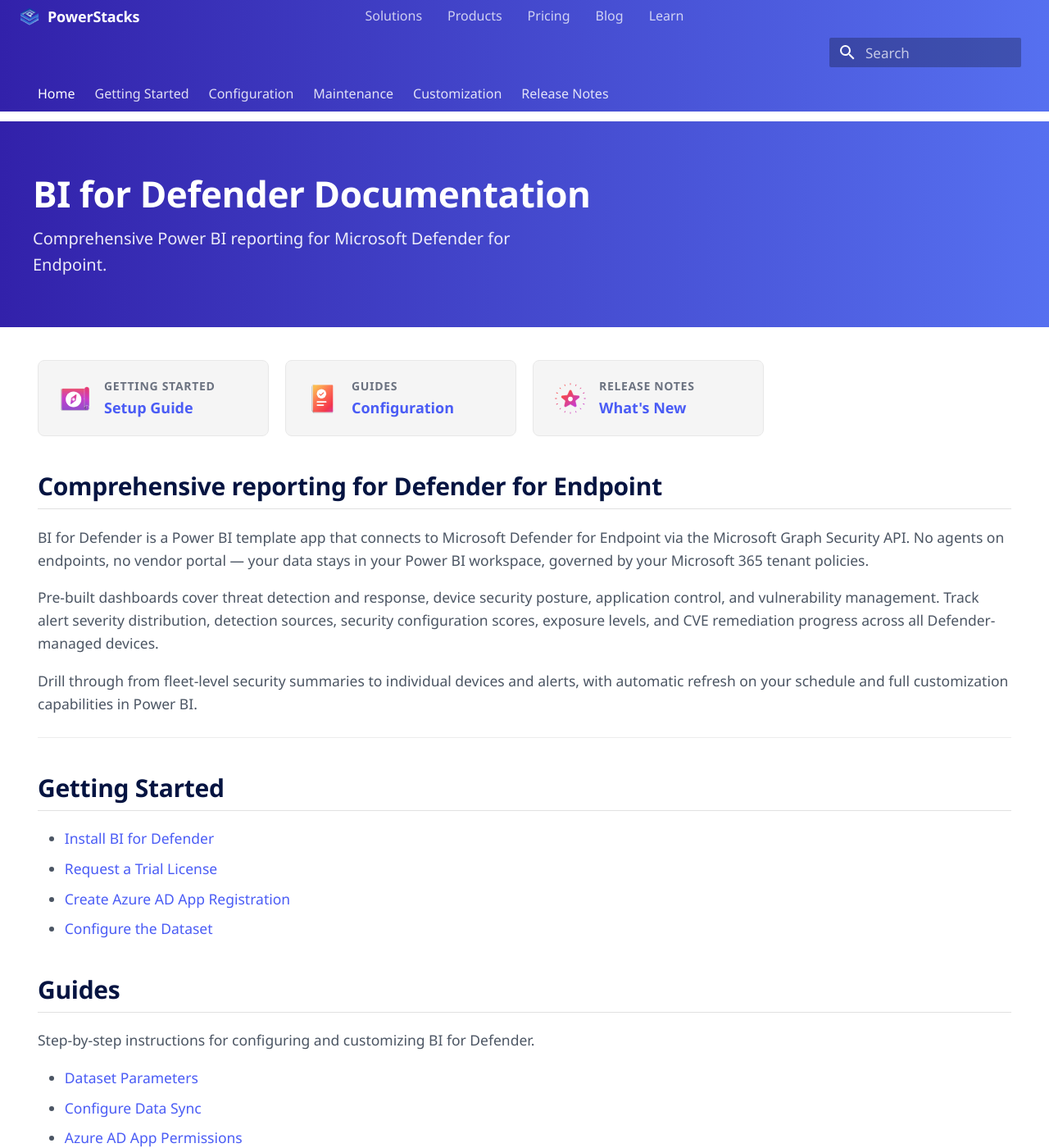
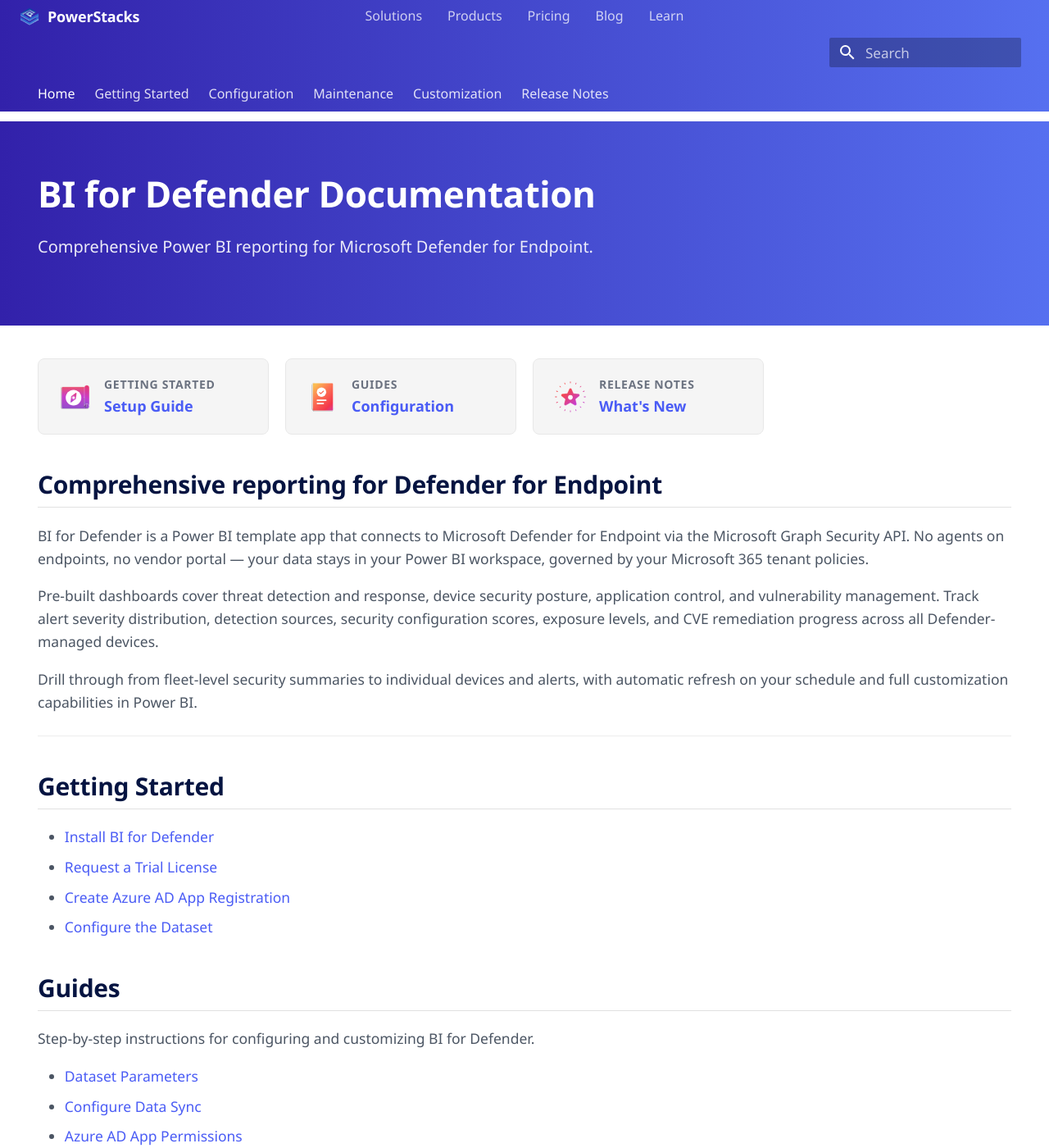
Before and after one commit to powerstacks-corp/BI-for-Defender, an MkDocs documentation site: the page built from docs/index.md, in a window 1280 px wide and 1400 px high. Shown: the whole window at 82% size. Built offline with MkDocs 1.6.1 and Material for MkDocs 9.7.7, drawn with Linux system fonts in a browser that asks for light colours; some web fonts are replaced; comment, search, counter and statistics services are not loaded.

Commit message:
Align hero banner text with content grid
Co-Authored-By: Claude Opus 4.6 <noreply@anthropic.com>

```diff
--- a/docs/stylesheets/microsoft-learn.css
+++ b/docs/stylesheets/microsoft-learn.css
@@ -695,7 +695,7 @@
 
 .hero-banner {
   background: linear-gradient(90deg, #3221AA 0%, #5670F0 100%);
-  padding: 3rem 2rem;
+  padding: 3rem 1rem;
   width: 100vw;
   margin-left: calc(-50vw + 50%);
   margin-bottom: 2rem;
@@ -706,19 +706,26 @@
   background: linear-gradient(90deg, #241880 0%, #4058C8 100%);
 }
 
+.hero-banner h1,
+.hero-banner p {
+  max-width: 61rem;
+  margin-left: auto;
+  margin-right: auto;
+  padding-left: 0.8rem;
+  padding-right: 0.8rem;
+}
+
 .hero-banner h1 {
   color: #ffffff !important;
   font-size: 2.2rem;
   font-weight: 600;
-  margin: 0 0 0.5rem 0;
+  margin-bottom: 0.5rem;
   border-bottom: none !important;
 }
 
 .hero-banner p {
   color: rgba(255, 255, 255, 0.9) !important;
   font-size: 1rem;
-  margin: 0;
-  max-width: 600px;
 }
 
 /* ── Quick link cards — feature cards ── */
```
